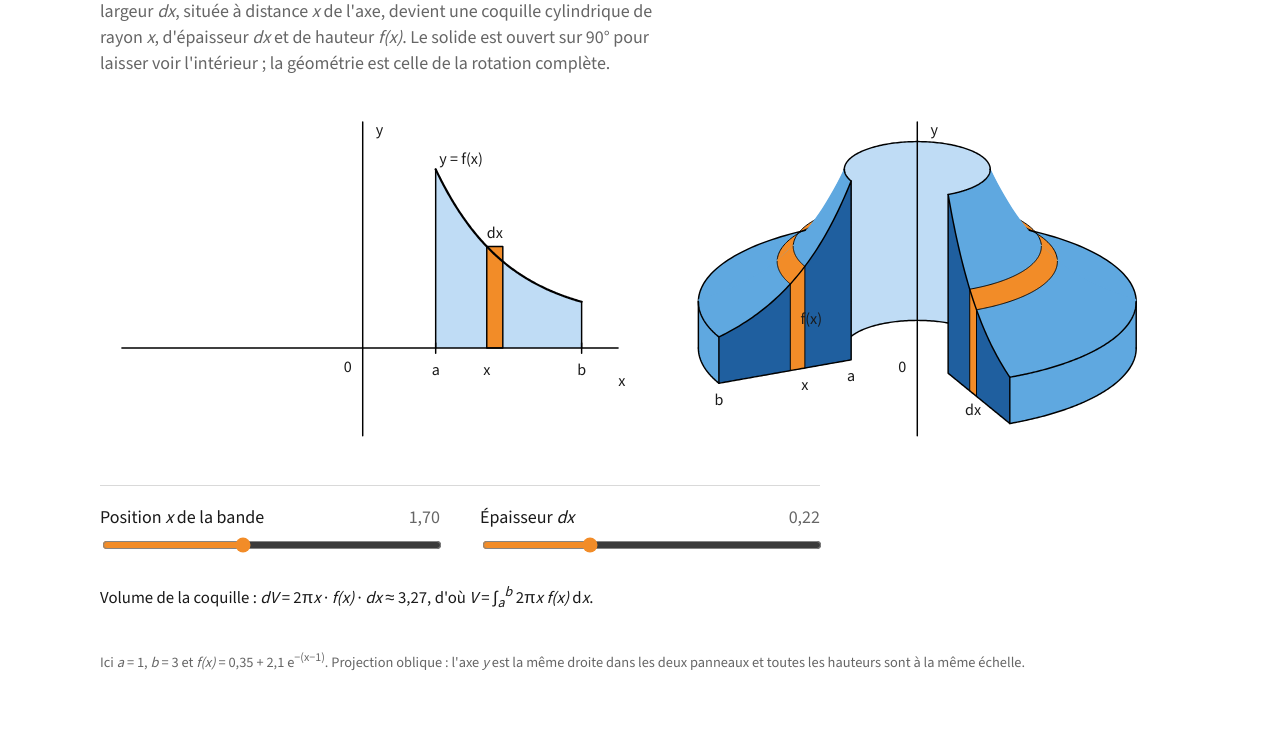
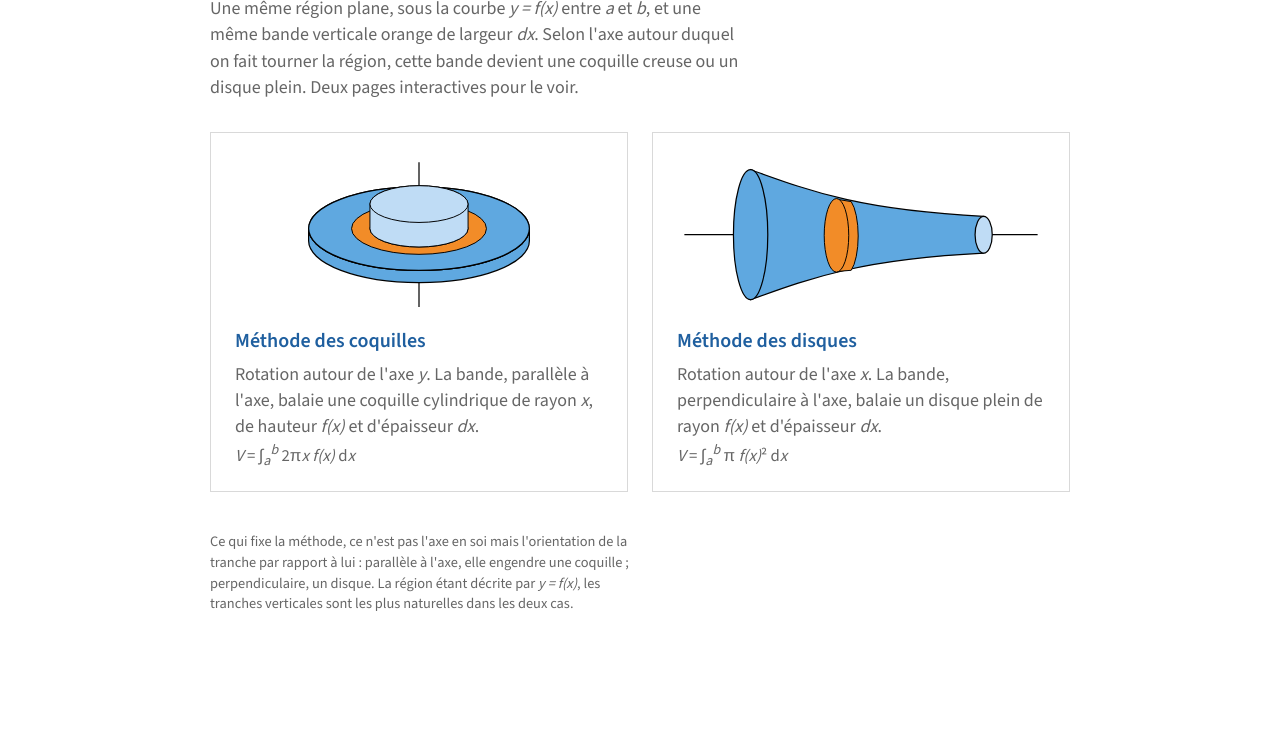
Before and after one commit to nanoeditionsarcheus-web/volumes-de-revolution, a plain HTML site: page index.html in a window 1280 px wide. Shown: the part 105-835 px from the top of the page. After the commit the page ends 800 px from the top, so only its background shows below. Drawn offline with nearby package versions, Linux system fonts and the light colour scheme.

Commit message:
add disks

```diff
--- a/index.html
+++ b/index.html
@@ -3,217 +3,68 @@
 <head>
 <meta charset="utf-8">
 <meta name="viewport" content="width=device-width, initial-scale=1">
-<title>Méthode des coquilles cylindriques</title>
+<title>Volumes de révolution — coquilles et disques</title>
 <link rel="preconnect" href="https://fonts.googleapis.com">
 <link href="https://fonts.googleapis.com/css2?family=Source+Sans+3:wght@400;600&display=swap" rel="stylesheet">
 <style>
-  :root {
-    --bg: #ffffff;
-    --ink: #1a1a1a;
-    --muted: #666666;
-    --rule: #d9d9d9;
-    --light: #BFDCF5; --med: #5FA8E0; --dark: #1F5F9F; --orange: #F28C28;
-    --line: #000000;
-  }
-  @media (prefers-color-scheme: dark) {
-    :root:not([data-theme="light"]) {
-      --bg: #ffffff; --ink: #1a1a1a; --muted: #666666; --rule: #d9d9d9; --line: #000000;
-    }
-  }
-  :root[data-theme="dark"] {
-    --bg: #ffffff; --ink: #1a1a1a; --muted: #666666; --rule: #d9d9d9; --line: #000000;
-  }
+  :root { --bg: #ffffff; --ink: #1a1a1a; --muted: #666666; --rule: #d9d9d9;
+    --light: #BFDCF5; --med: #5FA8E0; --dark: #1F5F9F; --orange: #F28C28; }
+  @media (prefers-color-scheme: dark) { :root:not([data-theme="light"]) { --bg: #ffffff; --ink: #1a1a1a; --muted: #666666; --rule: #d9d9d9; } }
+  :root[data-theme="dark"] { --bg: #ffffff; --ink: #1a1a1a; --muted: #666666; --rule: #d9d9d9; }
   * { box-sizing: border-box; }
   html, body { margin: 0; background: var(--bg); color: var(--ink); }
-  body {
-    font-family: "Source Sans 3", "Helvetica Neue", Arial, sans-serif;
-    font-size: 18px; line-height: 1.45;
-  }
-  main { max-width: 1120px; margin: 0 auto; padding: 32px 20px 56px; }
-  h1 { font-weight: 600; font-size: 1.75rem; margin: 0 0 4px; letter-spacing: -0.01em; }
-  .lead { margin: 0 0 24px; color: var(--muted); max-width: 62ch; }
-  .lead b { color: var(--ink); font-weight: 600; }
-  figure { margin: 0; }
-  svg { display: block; width: 100%; height: auto; }
-  svg text { font-family: "Source Sans 3", "Helvetica Neue", Arial, sans-serif; font-size: 0.22px; fill: var(--ink); }
-  .controls {
-    display: grid; grid-template-columns: repeat(auto-fit, minmax(240px, 1fr));
-    gap: 18px 40px; margin-top: 20px; padding-top: 18px; border-top: 1px solid var(--rule);
-    max-width: 720px;
-  }
-  label { display: block; }
-  label span { display: flex; justify-content: space-between; margin-bottom: 4px; }
-  label span em { font-style: normal; }
-  label span output { font-variant-numeric: tabular-nums; color: var(--muted); }
-  input[type=range] { width: 100%; accent-color: var(--orange); }
-  input[type=range]:focus-visible { outline: 2px solid var(--dark); outline-offset: 4px; }
-  .formula { margin: 22px 0 0; font-size: 1.05rem; max-width: 62ch; }
-  .formula i { font-style: italic; }
-  .formula .v { font-variant-numeric: tabular-nums; }
-  footer { margin-top: 36px; font-size: 0.9rem; color: var(--muted); }
+  body { font-family: "Source Sans 3", "Helvetica Neue", Arial, sans-serif; font-size: 18px; line-height: 1.45; }
+  main { max-width: 900px; margin: 0 auto; padding: 48px 20px 56px; }
+  h1 { font-weight: 600; font-size: 2rem; margin: 0 0 6px; letter-spacing: -0.01em; }
+  .lead { margin: 0 0 32px; color: var(--muted); max-width: 60ch; }
+  .cards { display: grid; grid-template-columns: repeat(auto-fit, minmax(300px, 1fr)); gap: 24px; }
+  a.card { display: block; text-decoration: none; color: inherit; border: 1px solid var(--rule); padding: 22px 24px 20px; }
+  a.card:hover { border-color: var(--dark); }
+  a.card h2 { font-size: 1.25rem; font-weight: 600; margin: 12px 0 6px; color: var(--dark); }
+  a.card p { margin: 0; color: var(--muted); }
+  a.card svg { display: block; width: 100%; height: auto; }
+  .formula { font-size: 1.05rem; margin-top: 10px; }
+  footer { margin-top: 40px; font-size: 0.9rem; color: var(--muted); max-width: 60ch; }
 </style>
 </head>
 <body>
 <main>
-  <h1>Méthode des coquilles cylindriques</h1>
-  <p class="lead">On fait tourner la région bleue autour de l'axe <i>y</i>. La bande orange de largeur <i>dx</i>, située à distance <i>x</i> de l'axe, devient une coquille cylindrique de rayon <i>x</i>, d'épaisseur <i>dx</i> et de hauteur <i>f(x)</i>. Le solide est ouvert sur 90° pour laisser voir l'intérieur ; la géométrie est celle de la rotation complète.</p>
+  <h1>Volumes de révolution</h1>
+  <p class="lead">Une même région plane, sous la courbe <i>y = f(x)</i> entre <i>a</i> et <i>b</i>, et une même bande verticale orange de largeur <i>dx</i>. Selon l'axe autour duquel on fait tourner la région, cette bande devient une coquille creuse ou un disque plein. Deux pages interactives pour le voir.</p>
 
-  <figure>
-    <svg id="fig" viewBox="-3.6 -3.4 14.8 5.0" xmlns="http://www.w3.org/2000/svg" role="img" aria-label="Région plane à gauche, solide de révolution avec coquille à droite"></svg>
-  </figure>
+  <div class="cards">
+    <a class="card" href="coquilles.html">
+      <svg viewBox="0 0 300 130" xmlns="http://www.w3.org/2000/svg" aria-hidden="true">
+        <line x1="150" y1="6" x2="150" y2="124" stroke="#000" stroke-width="1"/>
+        <path d="M 60 70 A 90 34 0 0 0 240 70 L 240 60 A 90 34 0 0 1 60 60 Z" fill="#5FA8E0" stroke="#000" stroke-width="1"/>
+        <path d="M 60 60 A 90 34 0 0 1 240 60 A 90 34 0 0 1 60 60 Z" fill="#5FA8E0" stroke="#000" stroke-width="1"/>
+        <path d="M 60 60 A 90 34 0 0 1 240 60 A 90 34 0 0 1 60 60 Z" fill="#5FA8E0" stroke="#000" stroke-width="1"/>
+        <path d="M 95 60 A 55 21 0 0 1 205 60 A 55 21 0 0 1 95 60 Z" fill="#F28C28" stroke="#000" stroke-width="0.8"/>
+        <path d="M 110 60 A 40 15 0 0 1 190 60 A 40 15 0 0 1 110 60 Z" fill="#BFDCF5" stroke="#000" stroke-width="0.8"/>
+        <path d="M 110 60 A 40 15 0 0 0 190 60 L 190 40 A 40 15 0 0 0 110 40 Z" fill="#BFDCF5" stroke="#000" stroke-width="0.8"/>
+        <path d="M 110 40 A 40 15 0 0 1 190 40 A 40 15 0 0 1 110 40 Z" fill="#BFDCF5" stroke="#000" stroke-width="0.8"/>
+      </svg>
+      <h2>Méthode des coquilles</h2>
+      <p>Rotation autour de l'axe <i>y</i>. La bande, parallèle à l'axe, balaie une coquille cylindrique de rayon <i>x</i>, de hauteur <i>f(x)</i> et d'épaisseur <i>dx</i>.</p>
+      <p class="formula"><i>V</i> = ∫<sub><i>a</i></sub><sup><i>b</i></sup> 2π<i>x f(x)</i> d<i>x</i></p>
+    </a>
 
-  <div class="controls">
-    <label><span><em>Position <i>x</i> de la bande</em> <output id="ox"></output></span>
-      <input id="sx" type="range" min="1.00" max="2.70" step="0.01" value="1.70"></label>
-    <label><span><em>Épaisseur <i>dx</i></em> <output id="odx"></output></span>
-      <input id="sdx" type="range" min="0.05" max="0.60" step="0.01" value="0.22"></label>
+    <a class="card" href="disques.html">
+      <svg viewBox="0 0 300 130" xmlns="http://www.w3.org/2000/svg" aria-hidden="true">
+        <line x1="6" y1="65" x2="294" y2="65" stroke="#000" stroke-width="1"/>
+        <path d="M 60 12 C 110 30 150 45 250 50 L 250 80 C 150 85 110 100 60 118 Z" fill="#5FA8E0" stroke="#000" stroke-width="1"/>
+        <ellipse cx="250" cy="65" rx="7" ry="15" fill="#BFDCF5" stroke="#000" stroke-width="1"/>
+        <path d="M 60 12 A 14 53 0 0 0 60 118 A 14 53 0 0 0 60 12 Z" fill="#5FA8E0" stroke="#000" stroke-width="1"/>
+        <path d="M 130 36 A 10 33 0 0 0 130 95 L 142 94 A 10 31 0 0 0 142 38 Z" fill="#F28C28" stroke="#000" stroke-width="0.8"/>
+        <ellipse cx="130" cy="65.5" rx="10" ry="30" fill="#F28C28" stroke="#000" stroke-width="0.8"/>
+      </svg>
+      <h2>Méthode des disques</h2>
+      <p>Rotation autour de l'axe <i>x</i>. La bande, perpendiculaire à l'axe, balaie un disque plein de rayon <i>f(x)</i> et d'épaisseur <i>dx</i>.</p>
+      <p class="formula"><i>V</i> = ∫<sub><i>a</i></sub><sup><i>b</i></sup> π <i>f(x)</i>² d<i>x</i></p>
+    </a>
   </div>
 
-  <p class="formula">Volume de la coquille : <i>dV</i> = 2π<i>x</i> · <i>f(x)</i> · <i>dx</i> ≈ <span class="v" id="dv"></span>,
-    d'où <i>V</i> = ∫<sub><i>a</i></sub><sup><i>b</i></sup> 2π<i>x f(x)</i> d<i>x</i>.</p>
-
-  <footer>Ici <i>a</i> = 1, <i>b</i> = 3 et <i>f(x)</i> = 0,35 + 2,1 e<sup>−(x−1)</sup>. Projection oblique : l'axe <i>y</i> est la même droite dans les deux panneaux et toutes les hauteurs sont à la même échelle.</footer>
+  <footer>Ce qui fixe la méthode, ce n'est pas l'axe en soi mais l'orientation de la tranche par rapport à lui : parallèle à l'axe, elle engendre une coquille ; perpendiculaire, un disque. La région étant décrite par <i>y = f(x)</i>, les tranches verticales sont les plus naturelles dans les deux cas.</footer>
 </main>
-
-<script>
-(function () {
-  "use strict";
-  const a = 1, b = 3, E = 0.38;
-  const PHI1 = 205 * Math.PI / 180, PHI2 = 295 * Math.PI / 180, TWO_PI = 2 * Math.PI;
-  const OV = 2 * Math.PI / 180;
-  const f = r => 0.35 + 2.1 * Math.exp(-(r - a));
-  const LW = 0.02, LW_THIN = 0.013;
-  const SHIFT = 7.6;                       // horizontal offset of the right panel
-
-  const svg = document.getElementById("fig");
-  const NS = "http://www.w3.org/2000/svg";
-
-  // --- projection of cylindrical coords onto the page (y flipped for SVG) ---
-  const P = (r, phi, y) => [r * Math.cos(phi) + SHIFT, -(y + E * r * Math.sin(phi))];
-  const lin = (u, v, n) => Array.from({ length: n }, (_, i) => u + (v - u) * i / (n - 1));
-  const rev = arr => arr.slice().reverse();
-
-  function roof(p0, p1, r0, r1) {
-    const ph = lin(p0, p1, 120), rs = lin(r0, r1, 40);
-    return [].concat(
-      ph.map(t => P(r1, t, f(r1))),
-      rev(rs).map(r => P(r, p1, f(r))),
-      rev(ph).map(t => P(r0, t, f(r0))),
-      rs.map(r => P(r, p0, f(r))));
-  }
-  function face(phi, r0, r1) {
-    const rs = lin(r0, r1, 60);
-    return [].concat(rs.map(r => P(r, phi, 0)), rev(rs).map(r => P(r, phi, f(r))));
-  }
-  function band(r, p0, p1, y0, y1) {
-    const ph = lin(p0, p1, 120);
-    return [].concat(ph.map(t => P(r, t, y0)), rev(ph).map(t => P(r, t, y1)));
-  }
-  const arc = (r, p0, p1, y) => lin(p0, p1, 120).map(t => P(r, t, y));
-  const seg = (r, phi, y0, y1) => [P(r, phi, y0), P(r, phi, y1)];
-
-  // --- element factories ------------------------------------------------------
-  const pts = arr => arr.map(p => p[0].toFixed(4) + "," + p[1].toFixed(4)).join(" ");
-  function poly(arr, fill) {
-    const el = document.createElementNS(NS, "polygon");
-    el.setAttribute("points", pts(arr)); el.setAttribute("fill", fill);
-    svg.appendChild(el);
-  }
-  function line(arr, w, close) {
-    const el = document.createElementNS(NS, close ? "polygon" : "polyline");
-    el.setAttribute("points", pts(arr));
-    el.setAttribute("fill", "none"); el.setAttribute("stroke", "var(--line)");
-    el.setAttribute("stroke-width", w || LW);
-    el.setAttribute("stroke-linecap", "round"); el.setAttribute("stroke-linejoin", "round");
-    svg.appendChild(el);
-  }
-  function text(x, y, s, anchor, baseline) {
-    const el = document.createElementNS(NS, "text");
-    el.setAttribute("x", x); el.setAttribute("y", y);
-    el.setAttribute("text-anchor", anchor || "middle");
-    el.setAttribute("dominant-baseline", baseline || "middle");
-    el.textContent = s; svg.appendChild(el);
-  }
-  const L = (x, y) => [x, -y];   // left-panel point (plain 2D)
-
-  function draw(x0, dx) {
-    while (svg.firstChild) svg.removeChild(svg.firstChild);
-    const XL = -3.6, XR = 3.8, YB = -1.6, YT = 3.4;
-
-    /* ===================== LEFT: the plane region ===================== */
-    const xs = lin(a, b, 150);
-    poly([].concat(xs.map(x => L(x, 0)), rev(xs).map(x => L(x, f(x)))), "var(--light)");
-    const strip = [L(x0, 0), L(x0 + dx, 0), L(x0 + dx, f(x0)), L(x0, f(x0))];
-    poly(strip, "var(--orange)"); line(strip, LW, true);
-    line(xs.map(x => L(x, f(x))), 0.03);
-    line([L(a, 0), L(a, f(a))]); line([L(b, 0), L(b, f(b))]);
-    line([L(XL + 0.3, 0), L(XR - 0.3, 0)]); line([L(0, YB + 0.4), L(0, YT - 0.3)]);
-    line([L(a, -0.07), L(a, 0.07)]); line([L(b, -0.07), L(b, 0.07)]);
-    text(XR - 0.25, 0.35, "x", "middle", "hanging");
-    text(0.18, -(YT - 0.3), "y", "start", "hanging");
-    text(-0.15, 0.15, "0", "end", "hanging");
-    text(a, 0.2, "a", "middle", "hanging"); text(b, 0.2, "b", "middle", "hanging");
-    text(x0, 0.2, "x", "middle", "hanging");
-    text(x0 + dx / 2, -(f(x0) + 0.12), "dx", "middle", "auto");
-    text(1.05, -(f(1.05) + 0.18), "y = f(x)", "start", "auto");
-
-    /* ============ RIGHT: 270° cut-away of the solid (back → front) ============ */
-    const x1 = x0 + dx;
-    let ph;
-    // 1. back roof + orange band
-    poly(roof(0, Math.PI, a, b), "var(--med)"); poly(roof(0, Math.PI, x0, x1), "var(--orange)");
-    line(arc(b, 0, Math.PI, f(b)));
-    [x0, x1].forEach(r => line(arc(r, 0, Math.PI, f(r)), LW_THIN));
-    // 2. inner hollow wall
-    poly(band(a, 0, Math.PI, 0, f(a)), "var(--light)");
-    line(arc(a, 0, Math.PI, 0)); line(arc(a, 0, Math.PI, f(a)));
-    line(seg(a, Math.PI, 0, f(a))); line(seg(a, 0, 0, f(a)));
-    // 3. front-left roof + outer wall
-    poly(roof(Math.PI - OV, PHI1, a, b), "var(--med)"); poly(roof(Math.PI - OV, PHI1, x0, x1), "var(--orange)");
-    poly(band(b, Math.PI, PHI1, 0, f(b)), "var(--med)");
-    line(arc(b, Math.PI, PHI1, f(b))); line(arc(b, Math.PI, PHI1, 0)); line(seg(b, Math.PI, 0, f(b)));
-    line(arc(a, Math.PI, PHI1, f(a)));
-    [x0, x1].forEach(r => line(arc(r, Math.PI, PHI1, f(r)), LW_THIN));
-    // 4. front-right roof + outer wall
-    poly(roof(PHI2, TWO_PI + OV, a, b), "var(--med)"); poly(roof(PHI2, TWO_PI + OV, x0, x1), "var(--orange)");
-    poly(band(b, PHI2, TWO_PI, 0, f(b)), "var(--med)");
-    line(arc(b, PHI2, TWO_PI, f(b))); line(arc(b, PHI2, TWO_PI, 0)); line(seg(b, TWO_PI, 0, f(b)));
-    line(arc(a, PHI2, TWO_PI, f(a)));
-    [x0, x1].forEach(r => line(arc(r, PHI2, TWO_PI, f(r)), LW_THIN));
-    // 5. cut faces with the shell's cross-section
-    [PHI1, PHI2].forEach(phi => {
-      poly(face(phi, a, b), "var(--dark)"); poly(face(phi, x0, x1), "var(--orange)");
-      line(face(phi, a, b), LW, true);
-      line(seg(x0, phi, 0, f(x0)), LW_THIN); line(seg(x1, phi, 0, f(x1)), LW_THIN);
-    });
-    // 6. axis and labels
-    line([[SHIFT, -(YB + 0.4)], [SHIFT, -(YT - 0.3)]]);
-    text(SHIFT + 0.18, -(YT - 0.3), "y", "start", "hanging");
-    text(SHIFT - 0.15, 0.15, "0", "end", "hanging");
-    const pa = P(a, PHI1, 0), pb = P(b, PHI1, 0), px = P(x0, PHI1, 0);
-    text(pa[0], pa[1] + 0.12, "a", "middle", "hanging");
-    text(pb[0], pb[1] + 0.12, "b", "middle", "hanging");
-    text(px[0], px[1] + 0.12, "x", "middle", "hanging");
-    const pf = P(x1, PHI1, f(x0) / 2);
-    text(pf[0] + 0.14, pf[1], "f(x)", "start", "middle");
-    const pd = P(x0 + dx / 2, PHI2, 0);
-    text(pd[0], pd[1] + 0.12, "dx", "middle", "hanging");
-
-    // numbers
-    const fr = n => n.toLocaleString("fr-CA", { minimumFractionDigits: 2, maximumFractionDigits: 2 });
-    document.getElementById("ox").value = fr(x0);
-    document.getElementById("odx").value = fr(dx);
-    document.getElementById("dv").textContent = fr(2 * Math.PI * x0 * f(x0) * dx);
-  }
-
-  const sx = document.getElementById("sx"), sdx = document.getElementById("sdx");
-  const update = () => {
-    const x0 = parseFloat(sx.value), dx = Math.min(parseFloat(sdx.value), b - x0);
-    draw(x0, dx);
-  };
-  sx.addEventListener("input", update); sdx.addEventListener("input", update);
-  update();
-})();
-</script>
 </body>
 </html>
```
Also changed, not shown: disques.html (added, +221 -0 lines).
